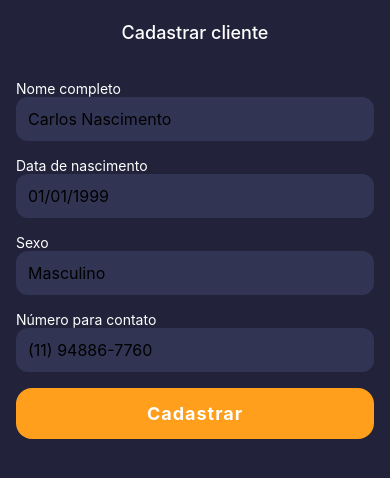
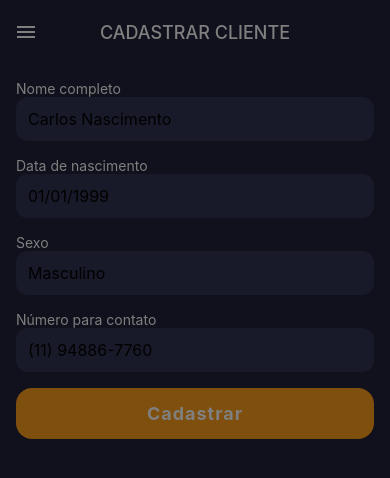
Before and after one commit to crono-hair/crono-hair-app, a React Native app: screen / in a window 390 px wide. Shown: the top 478 px of the page. Built offline with nearby package versions, Linux system fonts and the light colour scheme.

Commit message:
updates navigation to drawer-based navigation

```diff
--- a/src/navigation/customers.ts
+++ b/src/navigation/customers.ts
@@ -6,12 +6,18 @@ import { IRoute } from '../types/types';
 const CUSTOMER_ROUTES: IRoute[] = [
   {
     name: 'CreateCustomer',
-    options: { headerTitle: 'Cadastrar cliente' },
+    options: {
+      headerTitle: 'CADASTRAR CLIENTE',
+      drawerLabel: 'CADASTRAR CLIENTE',
+    },
     component: CreateCustomerScreen,
   },
   {
     name: 'ListCustomers',
-    options: { headerTitle: 'Clientes' },
+    options: {
+      headerTitle: 'CLIENTES',
+      drawerLabel: 'CLIENTES',
+    },
     component: ListCustomersScreen,
   },
 ];
--- a/src/navigation/index.tsx
+++ b/src/navigation/index.tsx
@@ -1,6 +1,10 @@
 import React from 'react';
 
 import { NavigationContainer } from '@react-navigation/native';
+import {
+  createDrawerNavigator,
+  DrawerNavigationOptions,
+} from '@react-navigation/drawer';
 import {
   createNativeStackNavigator,
   NativeStackNavigationOptions,
@@ -10,45 +14,46 @@ import CUSTOMER_ROUTES from './customers';
 import AUTH_ROUTES from './auth';
 
 import { RootStackParamList } from '../types/types';
-import { createDrawerNavigator } from '@react-navigation/drawer';
 
-export const defaultOptions: NativeStackNavigationOptions = {
-  animation: 'fade_from_bottom',
+const defaultOptions: DrawerNavigationOptions = {
   headerShadowVisible: false,
   headerTintColor: '#fff',
   headerTitleAlign: 'center',
   headerStyle: {
     backgroundColor: '#22223b',
   },
+  drawerStyle: { backgroundColor: '#22223b' },
+  drawerLabelStyle: { color: '#fff' },
+  drawerActiveBackgroundColor: '#ff9f1c',
 };
 
-const Stack = createNativeStackNavigator<RootStackParamList>();
-const Drawer = createDrawerNavigator();
+const { Screen: DrawerScreen, Navigator: DrawerNavigator } =
+  createDrawerNavigator<RootStackParamList>();
 
-const Routes: React.FC = () => {
+export const Routes: React.FC = () => {
   const isAuthenticated = true;
 
   return (
     <NavigationContainer>
-      <Stack.Navigator>
+      <DrawerNavigator useLegacyImplementation>
         {isAuthenticated
           ? [...CUSTOMER_ROUTES].map(route => (
-              <Stack.Screen
+              <DrawerScreen
                 key={route.name}
                 name={route.name}
-                options={{ ...defaultOptions, ...route.options }}
+                options={{ ...route.options, ...defaultOptions }}
                 component={route.component}
               />
             ))
           : [...AUTH_ROUTES].map(route => (
-              <Stack.Screen
+              <DrawerScreen
                 key={route.name}
                 name={route.name}
-                options={{ ...defaultOptions, ...route.options }}
+                options={{ ...route.options, ...defaultOptions }}
                 component={route.component}
               />
             ))}
-      </Stack.Navigator>
+      </DrawerNavigator>
     </NavigationContainer>
   );
 };
--- a/src/screens/Customers/ListCustomersScreen.tsx
+++ b/src/screens/Customers/ListCustomersScreen.tsx
@@ -1,11 +1,12 @@
 import React from 'react';
-import { NativeStackScreenProps } from '@react-navigation/native-stack';
-import { RootStackParamList } from '../../navigation';
+import { DrawerScreenProps } from '@react-navigation/drawer';
 
 import { SafeArea, Spacer, Text } from '../../components';
 
+import { RootStackParamList } from '../../types/types';
+
 const ListCustomersScreen: React.FC<
-  NativeStackScreenProps<RootStackParamList, 'ListCustomers'>
+  DrawerScreenProps<RootStackParamList, 'ListCustomers'>
 > = ({ route }) => {
   const { name, sex, birthdate, phone } = route.params || {};
 
```
Also changed, not shown: src/types/types.ts (+5 -2 lines).
